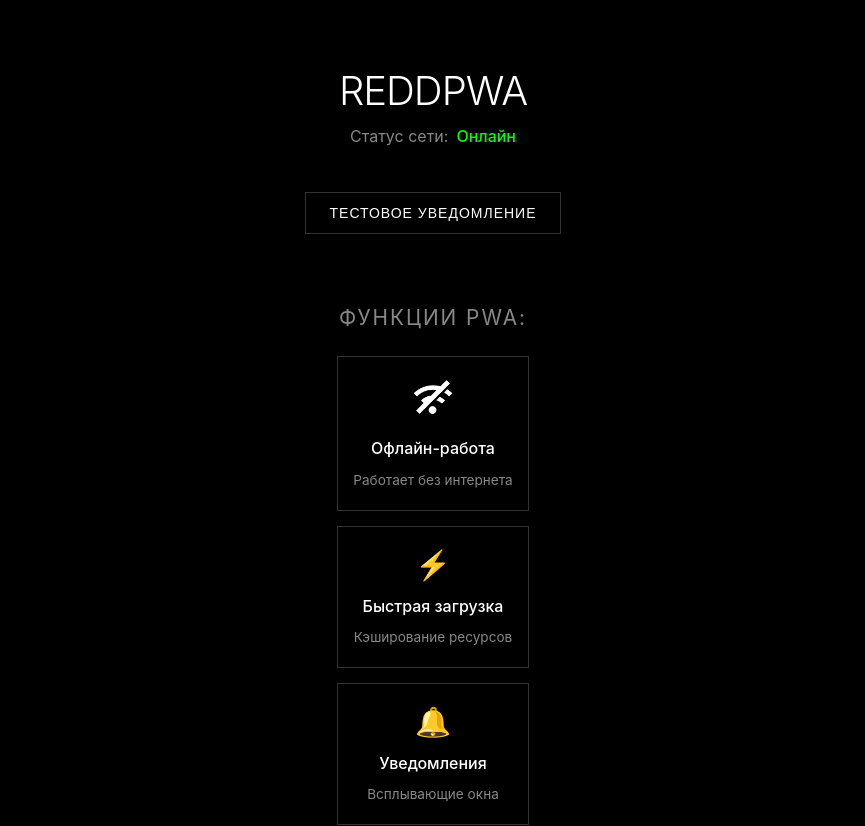
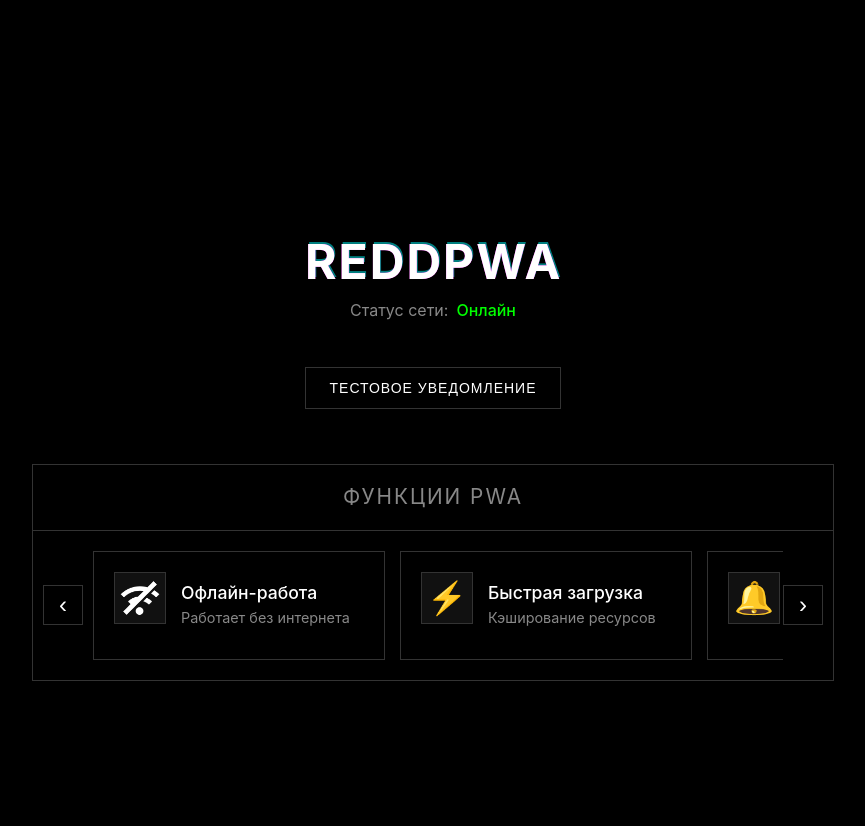
Before and after one commit to NikolayViktorovich/my-pwa-app, a React (Create React App) app: page / in a window 1280 px wide. Shown: the top 826 px of the page, without its empty margins (207-1072 px from the left). Built offline with nearby package versions, Linux system fonts and the light colour scheme.

Commit message:
re-design blocks
re-design blocks

```diff
--- a/src/App.css
+++ b/src/App.css
@@ -479,3 +479,232 @@ p {
 .offline-icon {
   filter: grayscale(100%);
 }
+
+.glitch-title {
+  position: relative;
+  font-size: 3em;
+  font-weight: 700;
+  color: #ffffff;
+  text-transform: uppercase;
+  letter-spacing: 2px;
+  animation: glitch-1 1s infinite;
+}
+
+.glitch-title::before,
+.glitch-title::after {
+  content: "REDDPWA";
+  position: absolute;
+  top: 0;
+  left: 0;
+  width: 100%;
+  height: 100%;
+}
+
+.glitch-title::before {
+  animation: glitch-2 1s infinite;
+  color: #ff00ff;
+  z-index: -1;
+}
+
+.glitch-title::after {
+  animation: glitch-3 2.5s infinite;
+  color: #00ffff;
+  z-index: -2;
+}
+
+@keyframes glitch-1 {
+  0%, 100% { transform: translate(0); }
+  20% { transform: translate(-2px, 2px); }
+  40% { transform: translate(-2px, -2px); }
+  60% { transform: translate(2px, 2px); }
+  80% { transform: translate(2px, -2px); }
+}
+
+@keyframes glitch-2 {
+  0%, 100% { transform: translate(0); opacity: 1; }
+  7% { transform: translate(2px, -1px); opacity: 0.75; }
+  14% { transform: translate(-1px, 1px); opacity: 0.5; }
+  21% { transform: translate(1px, 2px); opacity: 0.75; }
+  28% { transform: translate(0); opacity: 1; }
+}
+
+@keyframes glitch-3 {
+  0%, 100% { transform: translate(0); opacity: 1; }
+  10% { transform: translate(-2px, 1px); opacity: 0.75; }
+  20% { transform: translate(1px, -2px); opacity: 0.5; }
+  30% { transform: translate(-1px, -1px); opacity: 0.75; }
+  40% { transform: translate(0); opacity: 1; }
+}
+
+.features-window {
+  background: #000000;
+  border: 1px solid #333333;
+  margin-top: 40px;
+  max-width: 800px;
+  width: 100%;
+  position: relative;
+}
+
+.window-header {
+  padding: 20px;
+  border-bottom: 1px solid #333333;
+}
+
+.window-header h2 {
+  margin: 0;
+  font-size: 1.3em;
+  font-weight: 400;
+  color: #888888;
+  text-transform: uppercase;
+  letter-spacing: 2px;
+  text-align: center;
+}
+
+.features-container {
+  position: relative;
+  display: flex;
+  align-items: center;
+  padding: 0 10px;
+}
+
+.scroll-btn {
+  background: #000000;
+  border: 1px solid #333333;
+  color: #ffffff;
+  font-size: 24px;
+  width: 40px;
+  height: 40px;
+  display: flex;
+  align-items: center;
+  justify-content: center;
+  cursor: pointer;
+  transition: all 0.2s ease;
+  z-index: 2;
+  flex-shrink: 0;
+}
+
+.scroll-btn:hover {
+  border-color: #ffffff;
+  background: #111111;
+}
+
+.scroll-btn:active {
+  background: #222222;
+}
+
+.features-horizontal {
+  display: flex;
+  padding: 20px 10px;
+  gap: 15px;
+  overflow-x: auto;
+  scrollbar-width: none;
+  -ms-overflow-style: none;
+  flex: 1;
+}
+
+.features-horizontal::-webkit-scrollbar {
+  display: none;
+}
+
+.features-horizontal::-webkit-scrollbar-track {
+  background: #000000;
+}
+
+.features-horizontal::-webkit-scrollbar-thumb {
+  background: #333333;
+}
+
+.features-horizontal::-webkit-scrollbar-thumb:hover {
+  background: #555555;
+}
+
+.feature-item {
+  display: flex;
+  align-items: center;
+  gap: 15px;
+  padding: 20px;
+  background: #000000;
+  border: 1px solid #333333;
+  cursor: pointer;
+  transition: all 0.2s ease;
+  min-width: 250px;
+  flex-shrink: 0;
+}
+
+.feature-item:hover {
+  border-color: #ffffff;
+  background: #111111;
+}
+
+.feature-icon {
+  font-size: 2em;
+  flex-shrink: 0;
+  width: 50px;
+  height: 50px;
+  display: flex;
+  align-items: center;
+  justify-content: center;
+  background: #111111;
+  border: 1px solid #333333;
+}
+
+.feature-content {
+  text-align: left;
+}
+
+.feature-content h3 {
+  margin: 0 0 5px 0;
+  font-size: 1.1em;
+  font-weight: 500;
+  color: #ffffff;
+}
+
+.feature-content p {
+  margin: 0;
+  font-size: 0.9em;
+  color: #888888;
+  line-height: 1.4;
+}
+
+@media (max-width: 768px) {
+  .features-window {
+    margin-top: 30px;
+  }
+
+  .features-horizontal {
+    padding: 15px;
+    gap: 10px;
+  }
+
+  .feature-item {
+    min-width: 200px;
+    padding: 15px;
+    gap: 12px;
+  }
+
+  .feature-icon {
+    font-size: 1.6em;
+    width: 40px;
+    height: 40px;
+  }
+
+  .feature-content h3 {
+    font-size: 1em;
+  }
+
+  .feature-content p {
+    font-size: 0.8em;
+  }
+}
+
+@media (max-width: 480px) {
+  .features-horizontal {
+    flex-direction: column;
+    overflow-x: visible;
+  }
+
+  .feature-item {
+    min-width: auto;
+    width: 100%;
+  }
+}
--- a/src/App.js
+++ b/src/App.js
@@ -1,4 +1,4 @@
-import React, { useState, useEffect } from 'react';
+import React, { useState, useEffect, useRef } from 'react';
 import { registerServiceWorker } from './registerServiceWorker';
 import './App.css';
 
@@ -7,6 +7,7 @@ function App() {
   const [showModal, setShowModal] = useState(false);
   const [modalTitle, setModalTitle] = useState('');
   const [modalMessage, setModalMessage] = useState('');
+  const featuresRef = useRef(null);
 
   useEffect(() => {
     registerServiceWorker();
@@ -36,7 +37,7 @@ function App() {
     setShowModal(true);
     setTimeout(() => {
       setShowModal(false);
-    }, 5000);
+    }, 20000);
   };
 
   const handleTestNotification = () => {
@@ -57,10 +58,20 @@ function App() {
     );
   };
 
+  const scrollFeatures = (direction) => {
+    if (featuresRef.current) {
+      const scrollAmount = 300;
+      featuresRef.current.scrollBy({
+        left: direction === 'left' ? -scrollAmount : scrollAmount,
+        behavior: 'smooth'
+      });
+    }
+  };
+
   return (
     <div className="App">
       <header className="App-header">
-        <h1>REDDPWA</h1>
+        <h1 className="glitch-title">REDDPWA</h1>
 
         <div className="status-info">
           <p>Статус сети:
@@ -79,50 +90,97 @@ function App() {
           </button>
         </div>
 
-        <div className="features">
-          <h2>Функции PWA:</h2>
-          <div className="feature-grid">
+        {/* Окно с функциями в горизонтальном списке */}
+        <div className="features-window">
+          <div className="window-header">
+            <h2>Функции PWA</h2>
+          </div>
+
+          <div className="features-container">
+            <button
+              className="scroll-btn scroll-left"
+              onClick={() => scrollFeatures('left')}
+            >
+              ‹
+            </button>
+
+            <div className="features-horizontal" ref={featuresRef}>
                <div
-              className="feature-card"
+              className="feature-item"
               onClick={() => handleFeatureClick('Офлайн-режим')}
             >
               <div className="feature-icon">
-          <img
-            src="/icons/offline-icon.png"
-            alt="Офлайн-режим"
-            className="offline-icon"
-          />
+                <img src="/icons/offline-icon.png" alt="Офлайн-режим" />
               </div>
+              <div className="feature-content">
                 <h3>Офлайн-работа</h3>
                 <p>Работает без интернета</p>
               </div>
+            </div>
 
               <div
-              className="feature-card"
+                className="feature-item"
                 onClick={() => handleFeatureClick('Быстрая загрузка')}
               >
                 <div className="feature-icon">⚡</div>
+                <div className="feature-content">
                   <h3>Быстрая загрузка</h3>
                   <p>Кэширование ресурсов</p>
                 </div>
+              </div>
 
               <div
-              className="feature-card"
+                className="feature-item"
                 onClick={() => handleFeatureClick('Уведомления')}
               >
                 <div className="feature-icon">🔔</div>
+                <div className="feature-content">
                   <h3>Уведомления</h3>
                   <p>Всплывающие окна</p>
                 </div>
+              </div>
 
               <div
-              className="feature-card"
+                className="feature-item"
                 onClick={() => handleFeatureClick('Установка')}
               >
                 <div className="feature-icon">📱</div>
+                <div className="feature-content">
                   <h3>Установка</h3>
                   <p>На домашний экран</p>
                 </div>
+              </div>
+
+              {/* Добавим еще несколько функций для демонстрации скролла */}
+              <div
+                className="feature-item"
+                onClick={() => handleFeatureClick('Безопасность')}
+              >
+                <div className="feature-icon">🔒</div>
+                <div className="feature-content">
+                  <h3>Безопасность</h3>
+                  <p>HTTPS протокол</p>
+                </div>
+              </div>
+
+              <div
+                className="feature-item"
+                onClick={() => handleFeatureClick('Адаптивность')}
+              >
+                <div className="feature-icon">📐</div>
+                <div className="feature-content">
+                  <h3>Адаптивность</h3>
+                  <p>Для всех устройств</p>
+                </div>
+              </div>
+            </div>
+
+            <button
+              className="scroll-btn scroll-right"
+              onClick={() => scrollFeatures('right')}
+            >
+              ›
+            </button>
           </div>
         </div>
 
```
Lines whose indentation alone changed are shown as unchanged.
